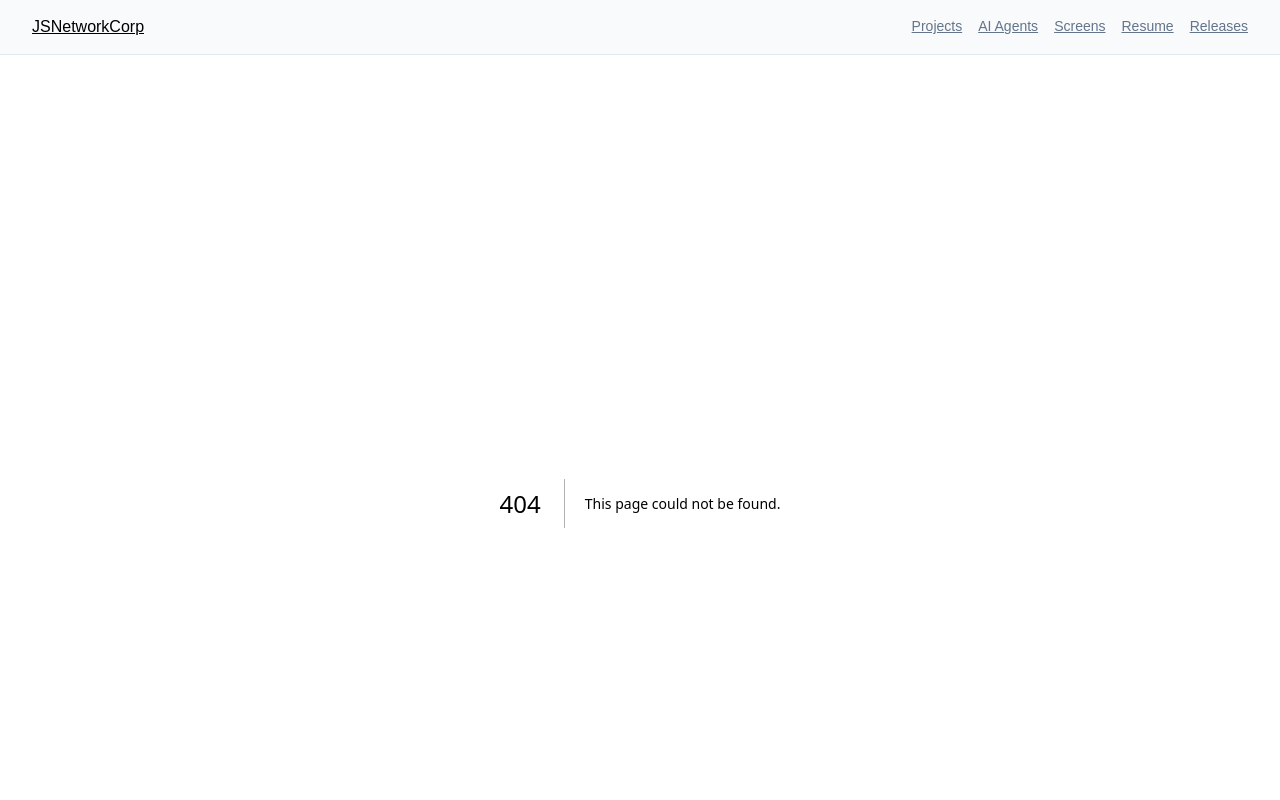
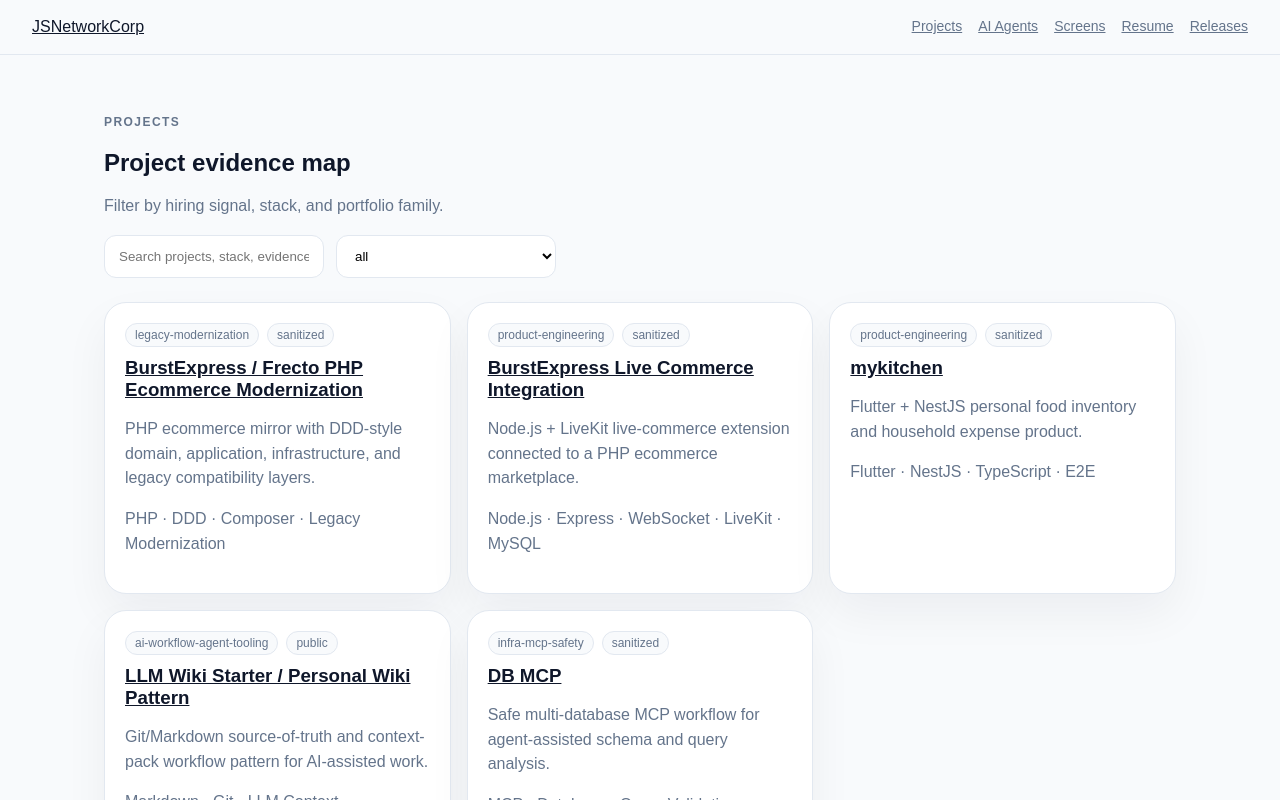
Before and after one commit to tomtomjskim/jsnetworkcorp-portfolio, a Next.js app: page /projects in a window 1280 px wide. Before the commit this address had no page. Shown: the top 800 px of the page. Built offline with nearby package versions, Linux system fonts and the light colour scheme.

Commit message:
feat: add projects index page

```diff
--- /dev/null
+++ b/src/app/projects/page.tsx
@@ -0,0 +1,13 @@
+import { ProjectExplorer } from '@/components/ProjectExplorer';
+import { projects } from '@/lib/data';
+
+export default function ProjectsPage() {
+  return (
+    <section>
+      <p className="eyebrow">Projects</p>
+      <h1>Project evidence map</h1>
+      <p className="muted">Filter by hiring signal, stack, and portfolio family.</p>
+      <ProjectExplorer projects={projects} />
+    </section>
+  );
+}
```
